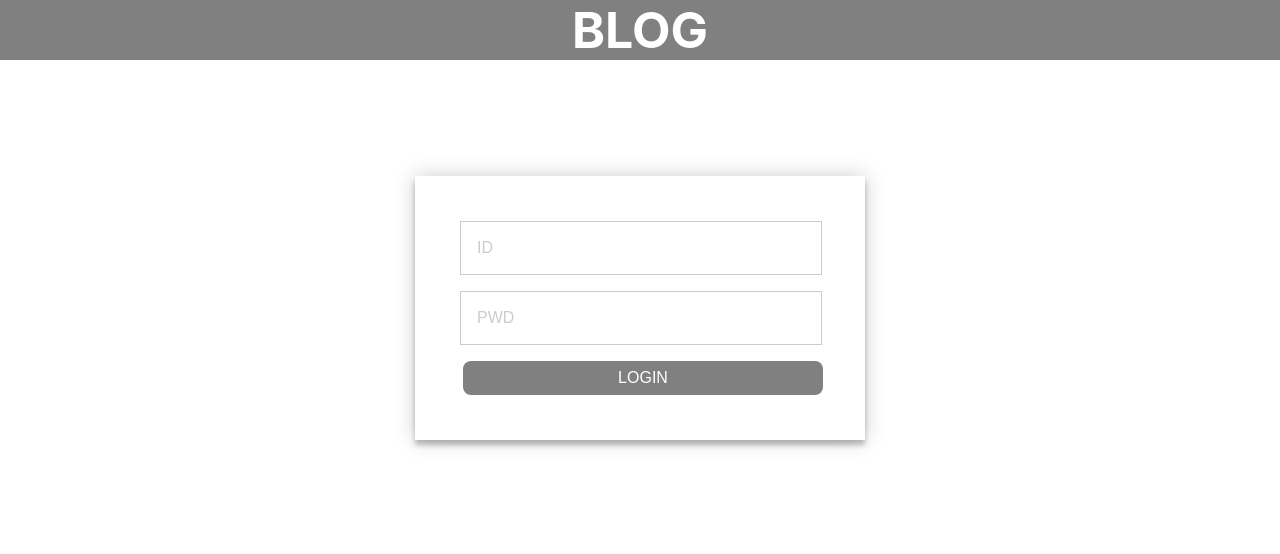
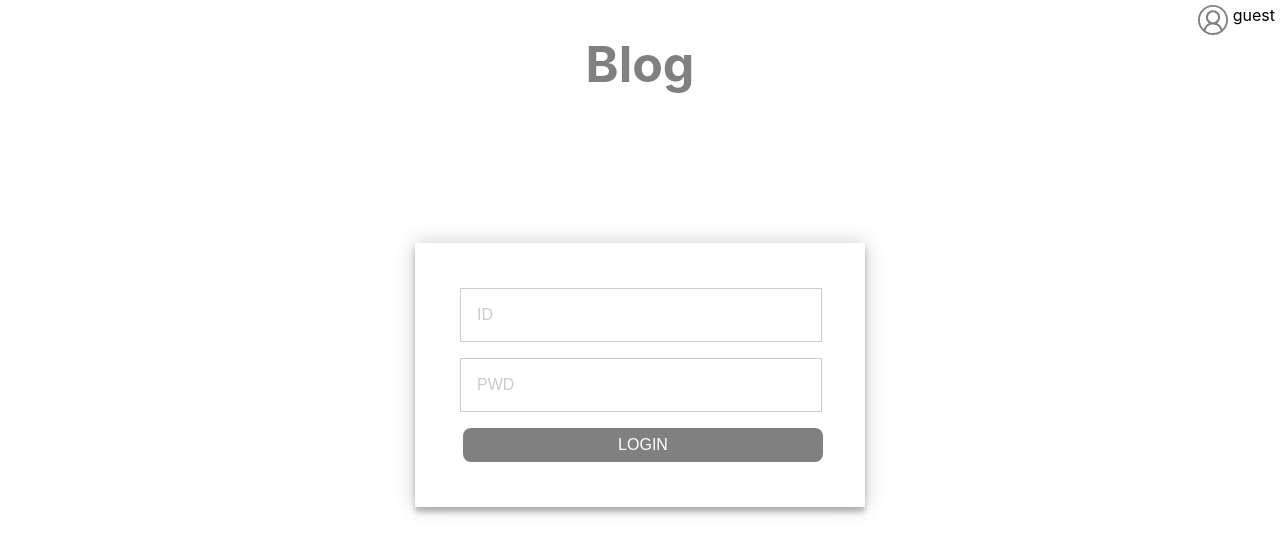
Before and after one commit to handje/MyBoard, a React (Create React App) app: page / in a window 1280 px wide. Shown: the top 554 px of the page. Built offline with nearby package versions, Linux system fonts and the light colour scheme.

Commit message:
userIcon

```diff
--- a/package.json
+++ b/package.json
@@ -8,6 +8,7 @@
     "@testing-library/user-event": "^13.5.0",
     "react": "^18.2.0",
     "react-dom": "^18.2.0",
+    "react-icons": "^5.1.0",
     "react-router-dom": "^6.22.3",
     "react-scripts": "5.0.1",
     "styled-components": "^6.1.8",
--- a/src/component/list/CommentListItem.jsx
+++ b/src/component/list/CommentListItem.jsx
@@ -1,20 +1,45 @@
 import React from "react";
 import styled from "styled-components";
 
-import { ItemWrapper } from "../../styles";
+import UserIcon from "../ui/UserIcon";
 
+const PostListItem = (props) => {
+  const { comment } = props;
+  const loginUser = "guest";
+  return (
+    <CommentContainer>
+      <UserIcon></UserIcon>
+      <Wrapper>
+        <UserName>{loginUser}</UserName>
+        <ContentText>{comment?.content}</ContentText>
+      </Wrapper>
+    </CommentContainer>
+  );
+};
+const CommentContainer = styled.div`
+  display: flex;
+  width: 100%;
+  flex-wrap: wrap;
+`;
+const Wrapper = styled.div`
+  width: calc(100% - 60px);
+  padding: 10px;
+  display: flex;
+  flex-direction: column;
+  align-items: flex-start;
+  justify-content: center;
+  border: 1px solid grey;
+  border-radius: 8px;
+  background: white;
+`;
+const UserName = styled.a`
+  font-size: 20px;
+  font-weight: 500;
+  cursor: pointer;
+`;
 const ContentText = styled.p`
   font-size: 16px;
   white-space: pre-wrap;
+  margin: 5px 0px;
 `;
-
-const PostListItem = (props) => {
-  const { comment } = props;
-  return (
-    <ItemWrapper>
-      <ContentText>{comment?.content}</ContentText>
-    </ItemWrapper>
-  );
-};
-
 export default PostListItem;
--- a/src/component/list/PostListItem.jsx
+++ b/src/component/list/PostListItem.jsx
@@ -1,7 +1,5 @@
 import React from "react";
 import styled from "styled-components";
-
-import { ItemWrapper } from "../../styles";
 
 const TitleText = styled.p`
   font-size: 20px;
@@ -11,10 +9,25 @@ const TitleText = styled.p`
 const PostListItem = (props) => {
   const { post, onClick } = props;
   return (
-    <ItemWrapper onClick={onClick}>
+    <Wrapper onClick={onClick}>
       <TitleText>{post?.title}</TitleText>
-    </ItemWrapper>
+    </Wrapper>
   );
 };
 
+const Wrapper = styled.div`
+  width: calc(100% - 32px);
+  padding: 16px;
+  display: flex;
+  flex-direction: column;
+  align-items: flex-start;
+  justify-content: center;
+  border: 1px solid grey;
+  border-radius: 8px;
+  cursor: pointer;
+  background: white;
+  :hover {
+    background: lightgrey;
+  }
+`;
 export default PostListItem;
--- a/src/component/page/Layout.jsx
+++ b/src/component/page/Layout.jsx
@@ -3,27 +3,43 @@ import { useNavigate } from "react-router-dom";
 import styled from "styled-components";
 
 import LoginPage from "../page/LoginPage";
+import UserIcon from "../ui/UserIcon";
 
 const Layout = () => {
   const navigate = useNavigate();
   const user = localStorage.getItem("loginUser");
   return (
     <>
-      <Header onClick={() => navigate("/")}>BLOG</Header>
+      <Header onClick={() => navigate("/")}>
+        <TitleText>Blog</TitleText>
+        <UserContainer>
+          <UserIcon />
+          guest
+        </UserContainer>
+      </Header>
       {user ? <Outlet /> : <LoginPage />}
     </>
   );
 };
 
-const Header = styled.header`
-  position: sticky;
-  top: 0;
-  color: #ffffff;
+const Header = styled.div`
+  display: flex;
+  align-items: center;
+  justify-content: center;
+  text-align: center;
+`;
+const TitleText = styled.h1`
+  width: fit-content;
+  color: grey;
   font-size: 50px;
-  font-weight: bold;
+  cursor: pointer;
+`;
+const UserContainer = styled.div`
+  display: flex;
+  position: absolute;
+  top: 5px;
+  right: 5px;
   text-align: center;
   cursor: pointer;
-  background-color: grey;
 `;
-
 export default Layout;
--- a/src/component/ui/Button.jsx
+++ b/src/component/ui/Button.jsx
@@ -1,4 +1,3 @@
-import React from "react";
 import styled from "styled-components";
 
 const Button = (props) => {
--- /dev/null
+++ b/src/component/ui/UserIcon.jsx
@@ -0,0 +1,17 @@
+import styled from "styled-components";
+import { VscAccount } from "react-icons/vsc";
+
+const UserIcon = (props) => {
+  return (
+    <StyledUserIcon className="button" onClick={() => {}}></StyledUserIcon>
+  );
+};
+
+const StyledUserIcon = styled(VscAccount)`
+  font-size: 30px;
+  color: grey;
+  margin-right: 5px;
+  cursor: pointer;
+`;
+
+export default UserIcon;
--- a/src/styles.jsx
+++ b/src/styles.jsx
@@ -28,19 +28,3 @@ export const ListWrapper = styled.div`
     margin-bottom: 16px;
   }
 `;
-
-export const ItemWrapper = styled.div`
-  width: calc(100% - 32px);
-  padding: 16px;
-  display: flex;
-  flex-direction: column;
-  align-items: flex-start;
-  justify-content: center;
-  border: 1px solid grey;
-  border-radius: 8px;
-  cursor: pointer;
-  background: white;
-  :hover {
-    background: lightgrey;
-  }
-`;
```
Also changed, not shown: src/postaa.jsx (added, +19 -0 lines), 1 other file (tests, documents, lock files or other folders).
